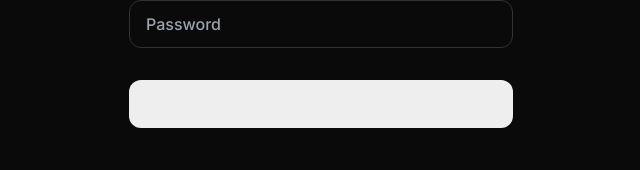
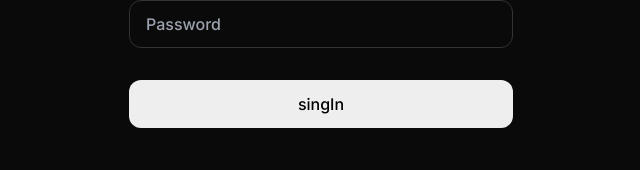
Before and after one commit to JhonatasAnicezio/chat-room, a Next.js app: page /login/email in a window 1280 px wide. Shown: the part 364-534 px from the top of the page, without its empty margins (319-959 px from the left). Built offline with nearby package versions, Linux system fonts and the light colour scheme; no server answers.

Commit message:
feat: alter email login

```diff
--- a/src/app/login/email/page.tsx
+++ b/src/app/login/email/page.tsx
@@ -1,7 +1,10 @@
+'use client'
+
 import AuthEmail from "@/components/authentication/auth-email";
 import Link from "next/link";
 
 import './index.css';
+import { singIn } from "@/service/authentication";
 
 export default function Email() {
     return (
@@ -10,7 +13,7 @@ export default function Email() {
                 Entrar no Chat
             </h1>
 
-            <AuthEmail />
+            <AuthEmail authType="singIn" action={singIn} />
 
             <Link href={'/register'}>
                 Não possui conta? cadastre-se
```
